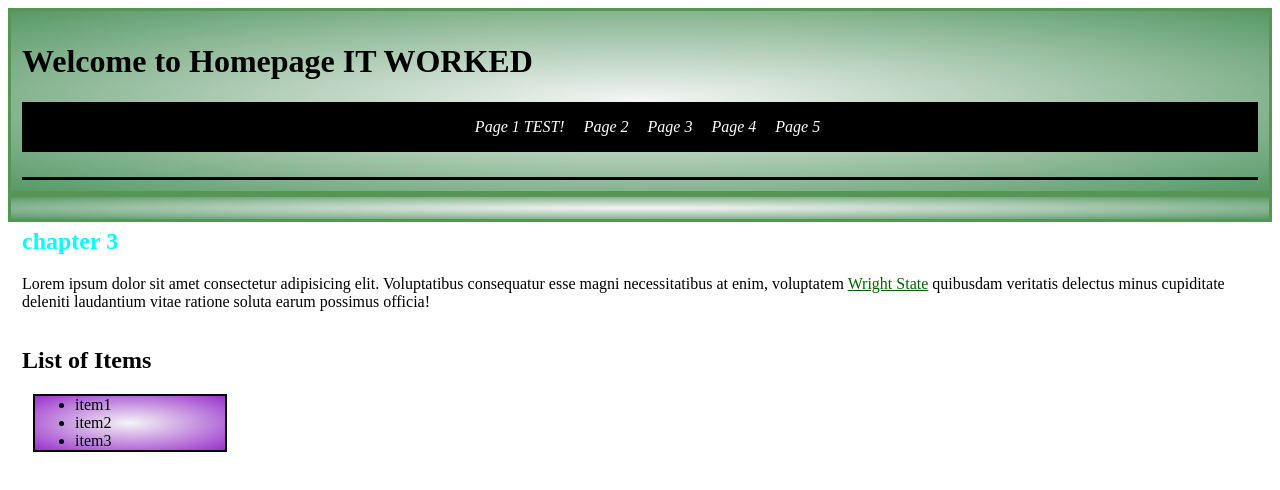
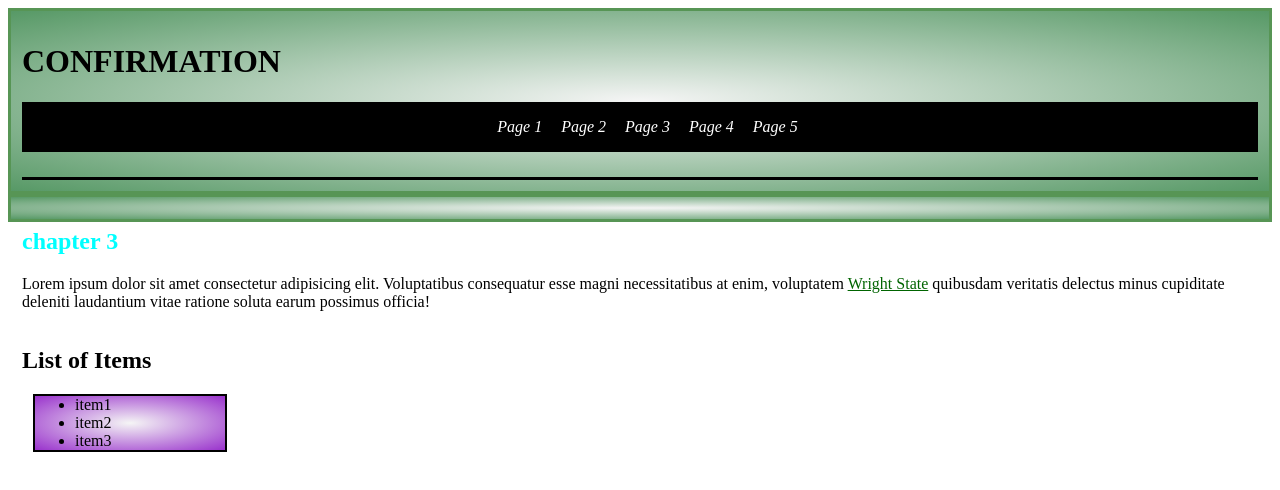
Before and after one commit to WSU-kduncan/f23cicd-mkieselhorst, a plain HTML site: page website/index.html in a window 1280 px wide. Drawn offline with Linux system fonts and the light colour scheme.

Commit message:
Update index.html
testing

```diff
--- a/website/index.html
+++ b/website/index.html
@@ -12,11 +12,11 @@
     <div>
     <header>
         <h1>
-            <span>Welcome to Homepage IT WORKED</span>
+            <span>CONFIRMATION</span>
         </h1>
         <nav>
             <ul>
-                <li><a href="#">Page 1 TEST!</a></li>
+                <li><a href="#">Page 1</a></li>
                 <li><a href="#">Page 2</a></li>
                 <li><a href="#">Page 3</a></li>
                 <li><a href="#">Page 4</a></li>
```
